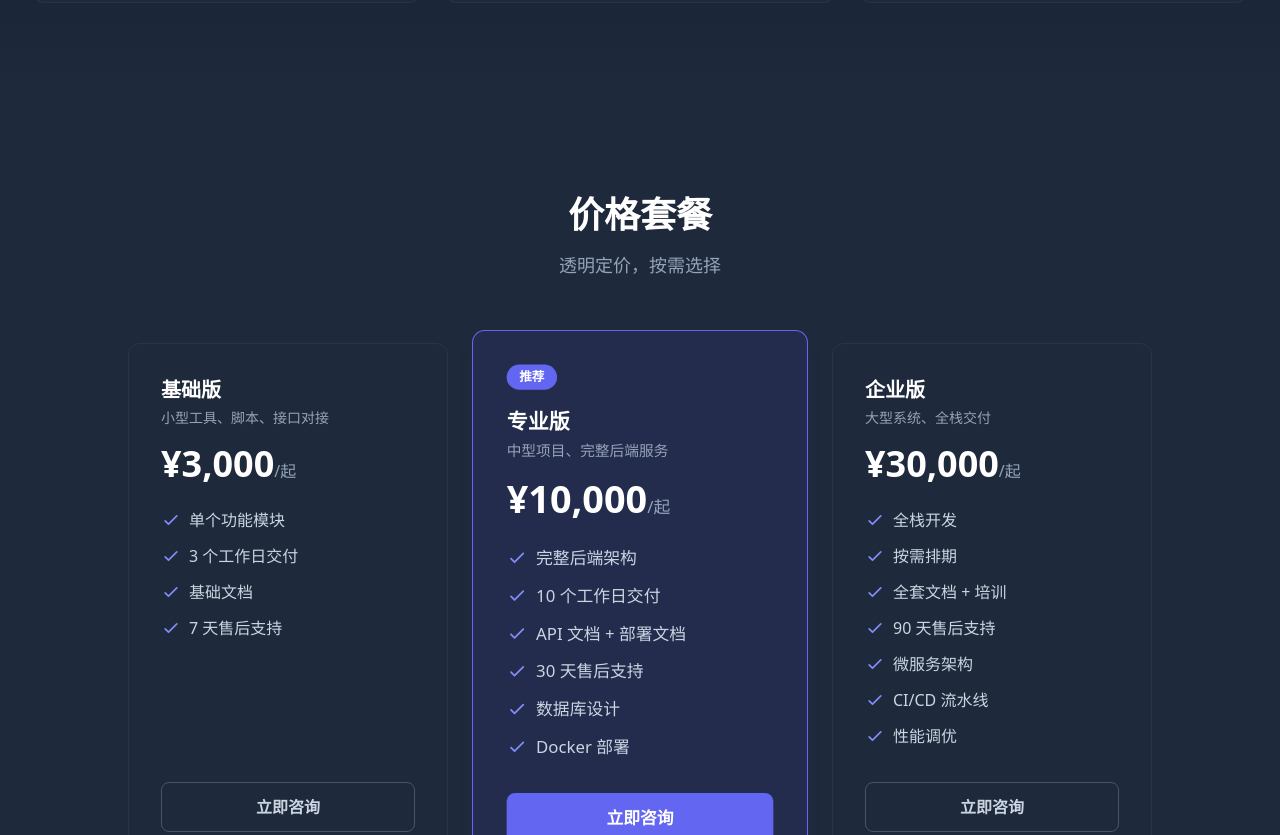
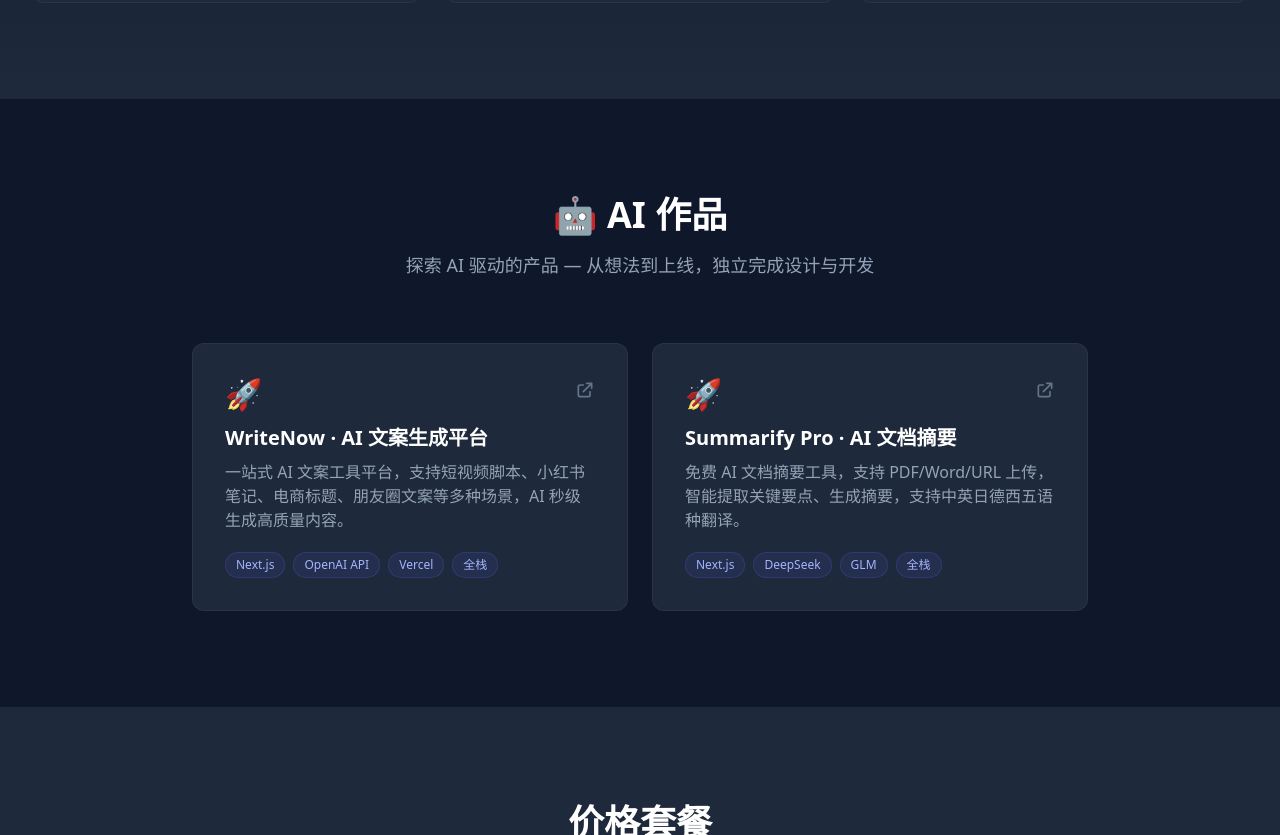
Before and after one commit to shenchuanchao/mieGoat, a Next.js app: page / in a window 1280 px wide. Shown: the part 1965-2800 px from the top of the page. Built offline with nearby package versions, Linux system fonts and the light colour scheme; no server answers.

Commit message:
feat: 添加 AI 作品展示模块

```diff
--- a/src/app/page.tsx
+++ b/src/app/page.tsx
@@ -4,6 +4,7 @@
 import Hero from "@/components/Hero";
 import Services from "@/components/Services";
 import Cases from "@/components/Cases";
+import AIWorks from "@/components/AIWorks";
 import Pricing from "@/components/Pricing";
 import ContactForm from "@/components/ContactForm";
 import Footer from "@/components/Footer";
@@ -15,6 +16,7 @@
       <Hero />
       <Services />
       <Cases />
+      <AIWorks />
       <Pricing />
       <ContactForm />
       <Footer />
--- /dev/null
+++ b/src/components/AIWorks.tsx
@@ -0,0 +1,82 @@
+"use client";
+
+const aiWorks = [
+  {
+    title: "WriteNow · AI 文案生成平台",
+    desc: "一站式 AI 文案工具平台，支持短视频脚本、小红书笔记、电商标题、朋友圈文案等多种场景，AI 秒级生成高质量内容。",
+    tags: ["Next.js", "OpenAI API", "Vercel", "全栈"],
+    url: "https://write.coderlog.net/",
+  },
+  {
+    title: "Summarify Pro · AI 文档摘要",
+    desc: "免费 AI 文档摘要工具，支持 PDF/Word/URL 上传，智能提取关键要点、生成摘要，支持中英日德西五语种翻译。",
+    tags: ["Next.js", "DeepSeek", "GLM", "全栈"],
+    url: "https://www.summarifypro.com/",
+  },
+];
+
+export default function AIWorks() {
+  return (
+    <section id="ai-works" className="py-16 md:py-24 bg-slate-900">
+      <div className="max-w-7xl mx-auto px-4 sm:px-6 lg:px-8">
+        <div className="text-center mb-12 md:mb-16">
+          <h2 className="text-3xl sm:text-4xl font-bold text-white mb-4">
+            🤖 AI 作品
+          </h2>
+          <p className="text-slate-400 text-lg max-w-2xl mx-auto">
+            探索 AI 驱动的产品 — 从想法到上线，独立完成设计与开发
+          </p>
+        </div>
+
+        <div className="grid grid-cols-1 md:grid-cols-2 gap-6 max-w-4xl mx-auto">
+          {aiWorks.map((work) => (
+            <a
+              key={work.title}
+              href={work.url}
+              target="_blank"
+              rel="noopener noreferrer"
+              className="group block bg-slate-800 border border-slate-700/50 rounded-xl p-6 sm:p-8 hover:border-indigo-500/50 hover:bg-slate-800/80 transition-all duration-300 hover:-translate-y-1"
+            >
+              {/* External link indicator */}
+              <div className="flex items-start justify-between mb-3">
+                <span className="inline-block text-3xl">🚀</span>
+                <svg
+                  className="w-5 h-5 text-slate-500 group-hover:text-indigo-400 transition-colors shrink-0 mt-1"
+                  fill="none"
+                  viewBox="0 0 24 24"
+                  stroke="currentColor"
+                >
+                  <path
+                    strokeLinecap="round"
+                    strokeLinejoin="round"
+                    strokeWidth={2}
+                    d="M10 6H6a2 2 0 00-2 2v10a2 2 0 002 2h10a2 2 0 002-2v-4M14 4h6m0 0v6m0-6L10 14"
+                  />
+                </svg>
+              </div>
+
+              <h3 className="text-lg sm:text-xl font-semibold text-white mb-2 group-hover:text-indigo-400 transition-colors">
+                {work.title}
+              </h3>
+
+              <p className="text-slate-400 text-sm sm:text-base mb-5 leading-relaxed">
+                {work.desc}
+              </p>
+
+              <div className="flex flex-wrap gap-2">
+                {work.tags.map((t) => (
+                  <span
+                    key={t}
+                    className="text-xs px-2.5 py-1 rounded-full bg-indigo-500/10 text-indigo-300 border border-indigo-500/20"
+                  >
+                    {t}
+                  </span>
+                ))}
+              </div>
+            </a>
+          ))}
+        </div>
+      </div>
+    </section>
+  );
+}
```
